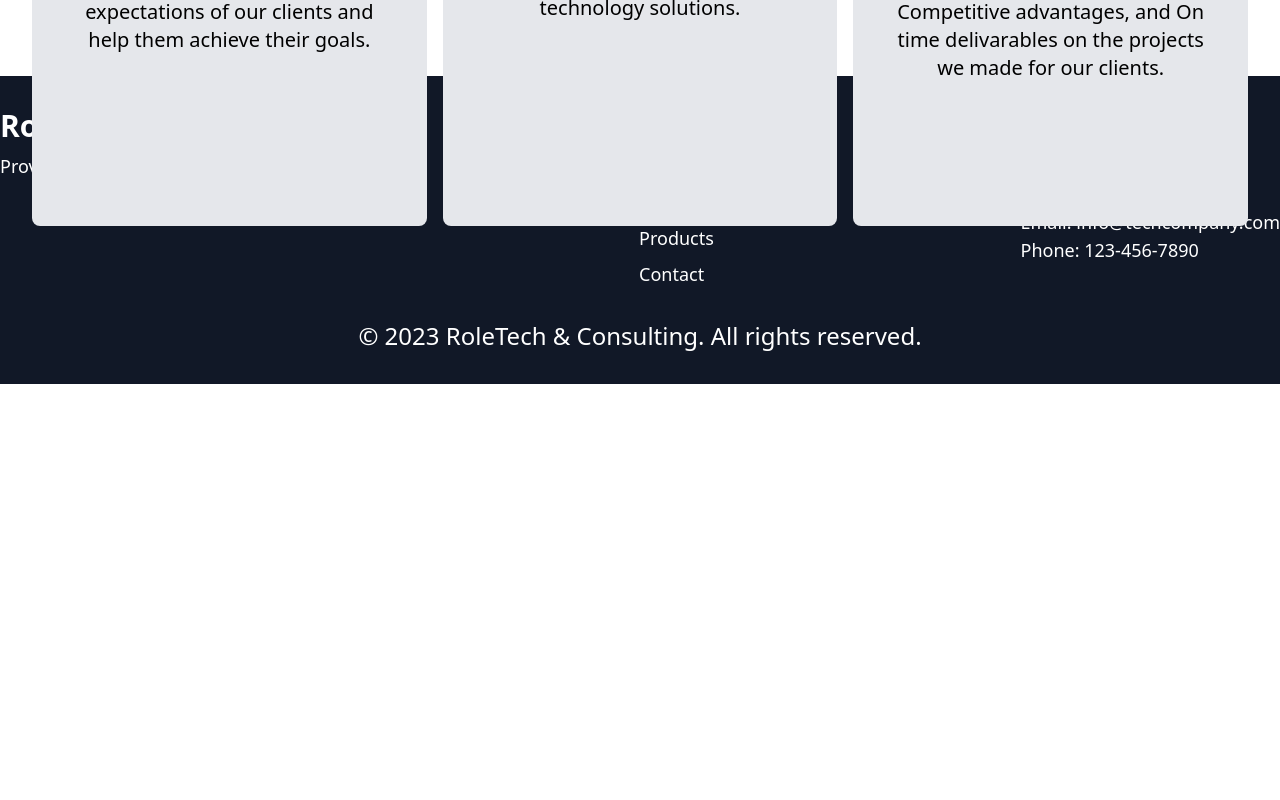
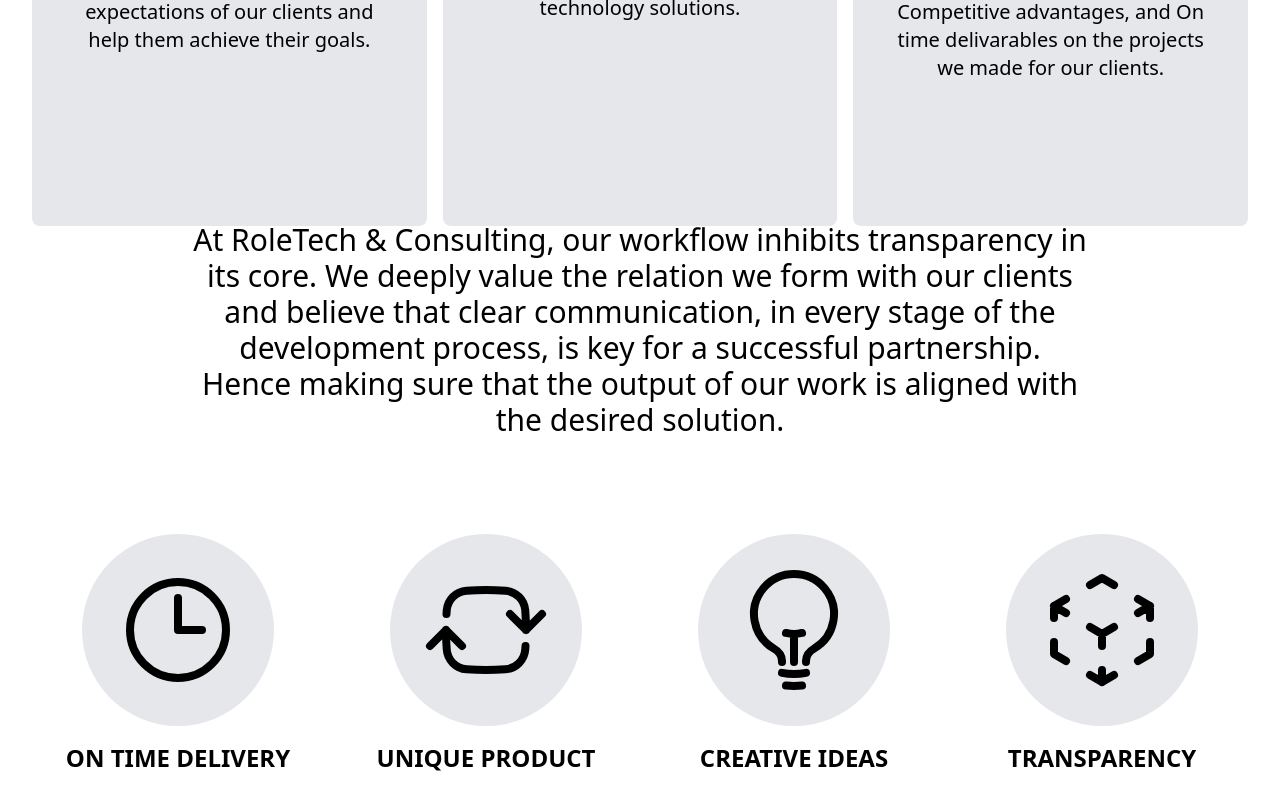
Before and after one commit to DagimAsnake/role-web, a Next.js app: page / in a window 1280 px wide. Shown: the part 2440-3240 px from the top of the page. Before the commit the page ends 2824 px from the top, so only its background shows below. Built offline with nearby package versions, Linux system fonts and the light colour scheme.

Commit message:
added homeFour

```diff
--- /dev/null
+++ b/components/Home/HomeFour.js
@@ -0,0 +1,48 @@
+import React from 'react'
+
+const HomeFour = () => {
+    return (
+        <div className="flex flex-col justify-center h-screen text-center">
+            <h1 className="text-6xl font-bold">OUR VALUES</h1>
+            <p className="text-3xl mt-6 px-40">
+                At RoleTech & Consulting, our workflow inhibits transparency in its core. We deeply value the relation we form with our clients and believe that clear communication, in every stage of the development process, is key for a successful partnership. Hence making sure that the output of our work is aligned with the desired solution.
+            </p>
+            <div className="grid grid-cols-4 gap-4 mt-16">
+                <div className="flex flex-col items-center">
+                    <div className=' bg-gray-200 rounded-full p-8 mt-8 hover:bg-gray-300 transition duration-300 ease-in-out transform hover:scale-105 cursor-pointer'>
+                        <svg xmlns="http://www.w3.org/2000/svg" fill="none" viewBox="0 0 24 24" stroke-width="1.5" stroke="currentColor" className="w-32 h-32">
+                            <path stroke-linecap="round" stroke-linejoin="round" d="M12 6v6h4.5m4.5 0a9 9 0 11-18 0 9 9 0 0118 0z" />
+                        </svg>
+                    </div>
+                    <h3 className="text-2xl font-bold mt-4">ON TIME DELIVERY</h3>
+                </div>
+                <div className="flex flex-col items-center">
+                    <div className=' bg-gray-200 rounded-full p-8 mt-8 hover:bg-gray-300 transition duration-300 ease-in-out transform hover:scale-105 cursor-pointer'>
+                        <svg xmlns="http://www.w3.org/2000/svg" fill="none" viewBox="0 0 24 24" stroke-width="1.5" stroke="currentColor" className="w-32 h-32">
+                            <path stroke-linecap="round" stroke-linejoin="round" d="M19.5 12c0-1.232-.046-2.453-.138-3.662a4.006 4.006 0 00-3.7-3.7 48.678 48.678 0 00-7.324 0 4.006 4.006 0 00-3.7 3.7c-.017.22-.032.441-.046.662M19.5 12l3-3m-3 3l-3-3m-12 3c0 1.232.046 2.453.138 3.662a4.006 4.006 0 003.7 3.7 48.656 48.656 0 007.324 0 4.006 4.006 0 003.7-3.7c.017-.22.032-.441.046-.662M4.5 12l3 3m-3-3l-3 3" />
+                        </svg>
+                    </div>
+                    <h3 className="text-2xl font-bold mt-4">UNIQUE PRODUCT</h3>
+                </div>
+                <div className="flex flex-col items-center">
+                    <div className=' bg-gray-200 rounded-full p-8 mt-8 hover:bg-gray-300 transition duration-300 ease-in-out transform hover:scale-105 cursor-pointer'>
+                        <svg xmlns="http://www.w3.org/2000/svg" fill="none" viewBox="0 0 24 24" stroke-width="1.5" stroke="currentColor" className="w-32 h-32">
+                            <path stroke-linecap="round" stroke-linejoin="round" d="M12 18v-5.25m0 0a6.01 6.01 0 001.5-.189m-1.5.189a6.01 6.01 0 01-1.5-.189m3.75 7.478a12.06 12.06 0 01-4.5 0m3.75 2.383a14.406 14.406 0 01-3 0M14.25 18v-.192c0-.983.658-1.823 1.508-2.316a7.5 7.5 0 10-7.517 0c.85.493 1.509 1.333 1.509 2.316V18" />
+                        </svg>
+                    </div>
+                    <h3 className="text-2xl font-bold mt-4">CREATIVE IDEAS</h3>
+                </div>
+                <div className="flex flex-col items-center">
+                    <div className=' bg-gray-200 rounded-full p-8 mt-8 hover:bg-gray-300 transition duration-300 ease-in-out transform hover:scale-105 cursor-pointer'>
+                        <svg xmlns="http://www.w3.org/2000/svg" fill="none" viewBox="0 0 24 24" stroke-width="1.5" stroke="currentColor" className="w-32 h-32">
+                            <path stroke-linecap="round" stroke-linejoin="round" d="M21 7.5l-2.25-1.313M21 7.5v2.25m0-2.25l-2.25 1.313M3 7.5l2.25-1.313M3 7.5l2.25 1.313M3 7.5v2.25m9 3l2.25-1.313M12 12.75l-2.25-1.313M12 12.75V15m0 6.75l2.25-1.313M12 21.75V19.5m0 2.25l-2.25-1.313m0-16.875L12 2.25l2.25 1.313M21 14.25v2.25l-2.25 1.313m-13.5 0L3 16.5v-2.25" />
+                        </svg>
+                    </div>
+                    <h3 className="text-2xl font-bold mt-4">TRANSPARENCY</h3>
+                </div>
+            </div>
+        </div>
+    )
+}
+
+export default HomeFour
--- a/components/Home/HomeThree.js
+++ b/components/Home/HomeThree.js
@@ -5,7 +5,7 @@
         <div className="flex flex-col justify-center h-screen text-center">
             <h1 className="text-6xl font-bold">Want to start a new project with us? Let’s Start!</h1>
             <p className="text-3xl mt-6 px-40">
-                At our software development company, we create digital solutions for international corporations, small businesses and other organisations with an aim to open up new possibilities for expansion, process automatization, and continuous improvement. We are a team of experienced developers, creators, designers and project managers you can rely on.
+                At our Tech & Consulting company, we create digital solutions for international corporations, small businesses and other organisations with an aim to open up new possibilities for expansion, process automatization, and continuous improvement. We are a team of experienced developers, creators, designers and project managers you can rely on.
             </p>
             <div className="grid grid-cols-3 gap-4 mt-10">
                 <div className="flex flex-col items-center bg-gray-200 rounded-lg p-8 py-36 mt-8 hover:bg-gray-300 transition duration-300 ease-in-out transform hover:scale-105 cursor-pointer">
--- a/pages/index.js
+++ b/pages/index.js
@@ -1,6 +1,7 @@
 import HomeOne from "../components/Home/HomeOne"
 import HomeTwo from "../components/Home/HomeTwo"
 import HomeThree from "../components/Home/HomeThree"
+import HomeFour from '../components/Home/HomeFour'
 
 export default function Home() {
   return (
@@ -8,6 +9,7 @@
       <HomeOne />
       <HomeTwo />
       <HomeThree />
+      <HomeFour />
     </>
   )
 }
```
